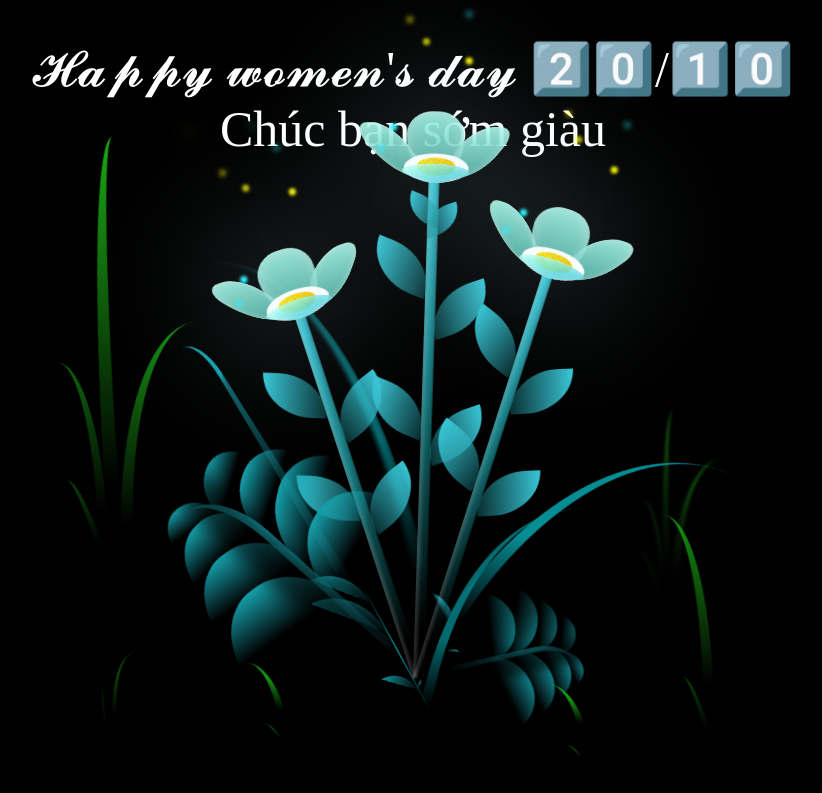
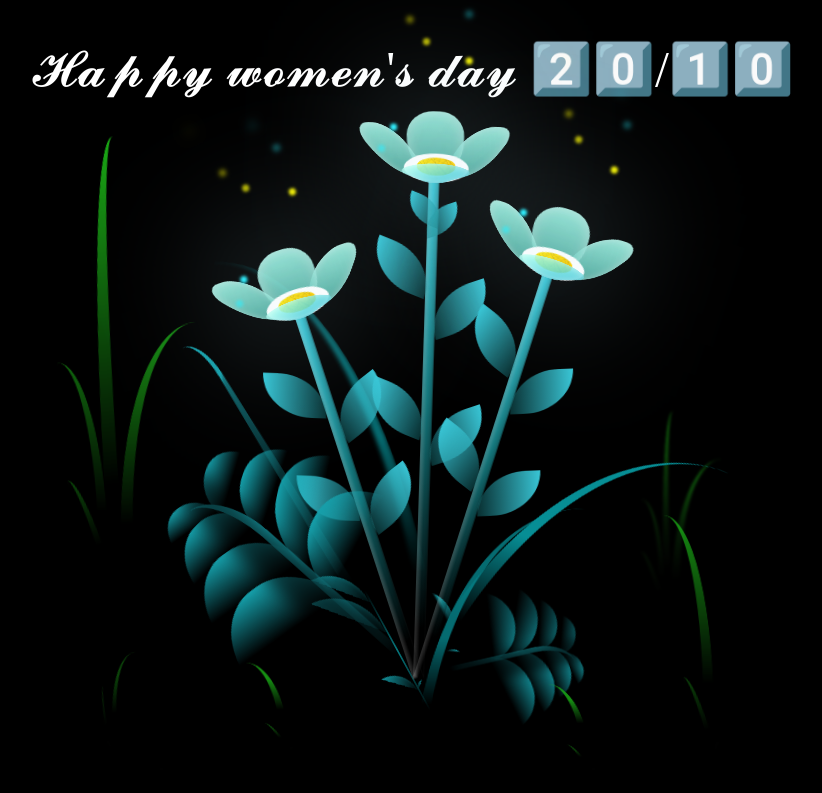
Before and after one commit to ngaothien166/women, a plain HTML site: page index.html in a window 1280 px wide. Shown: the whole page, without its empty margins (227-1049 px from the left). Drawn offline with Linux system fonts and the light colour scheme.

Commit message:
Update index.html

```diff
--- a/index.html
+++ b/index.html
@@ -11,7 +11,6 @@
 <body class="not-loaded">
     <div class="night"></div>
     <div class="happy-woman-day">𝓗𝓪𝓹𝓹𝔂 𝔀𝓸𝓶𝓮𝓷'𝓼 𝓭𝓪𝔂 2️⃣0️⃣/1️⃣0️⃣</div>
-    <div class="happy-woman-day2">Chúc bạn sớm giàu</div>
     <div class="flowers">
       <div class="flower flower--1">
         <div class="flower__leafs flower__leafs--1">
```
